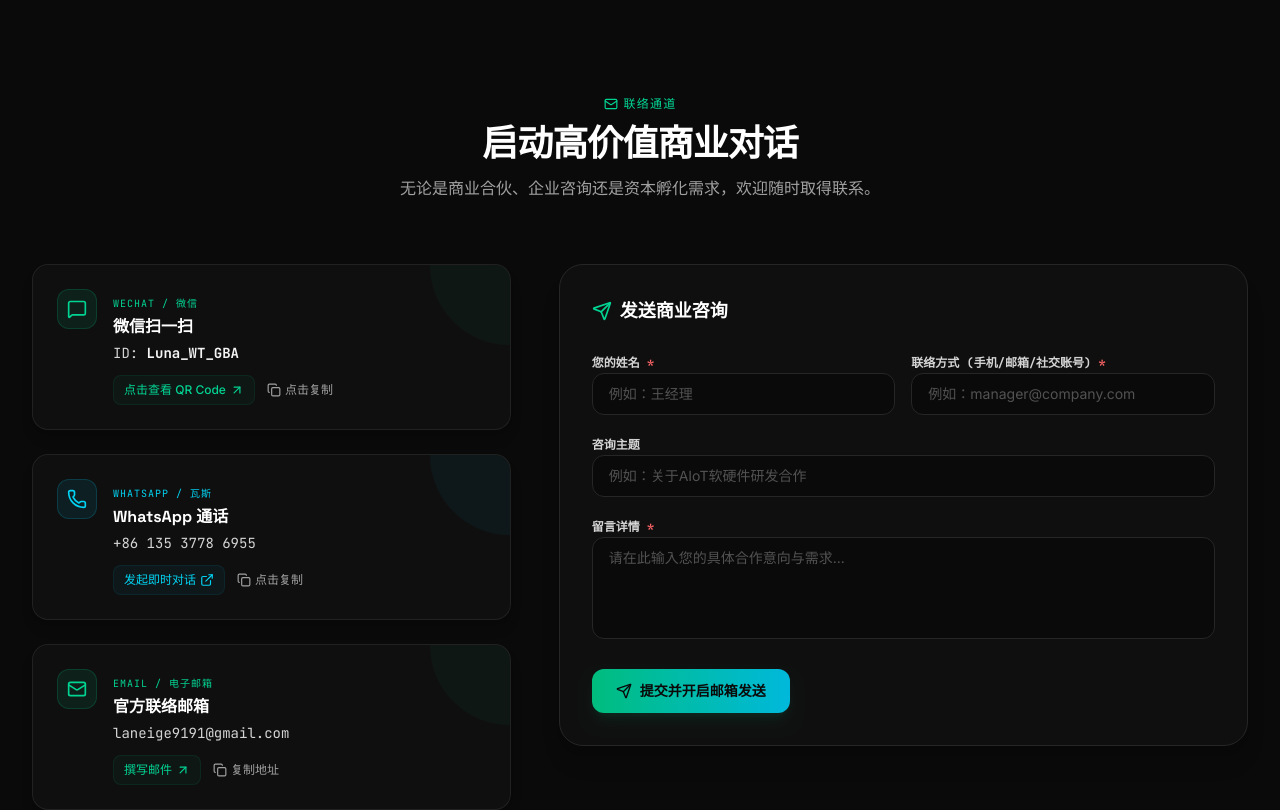
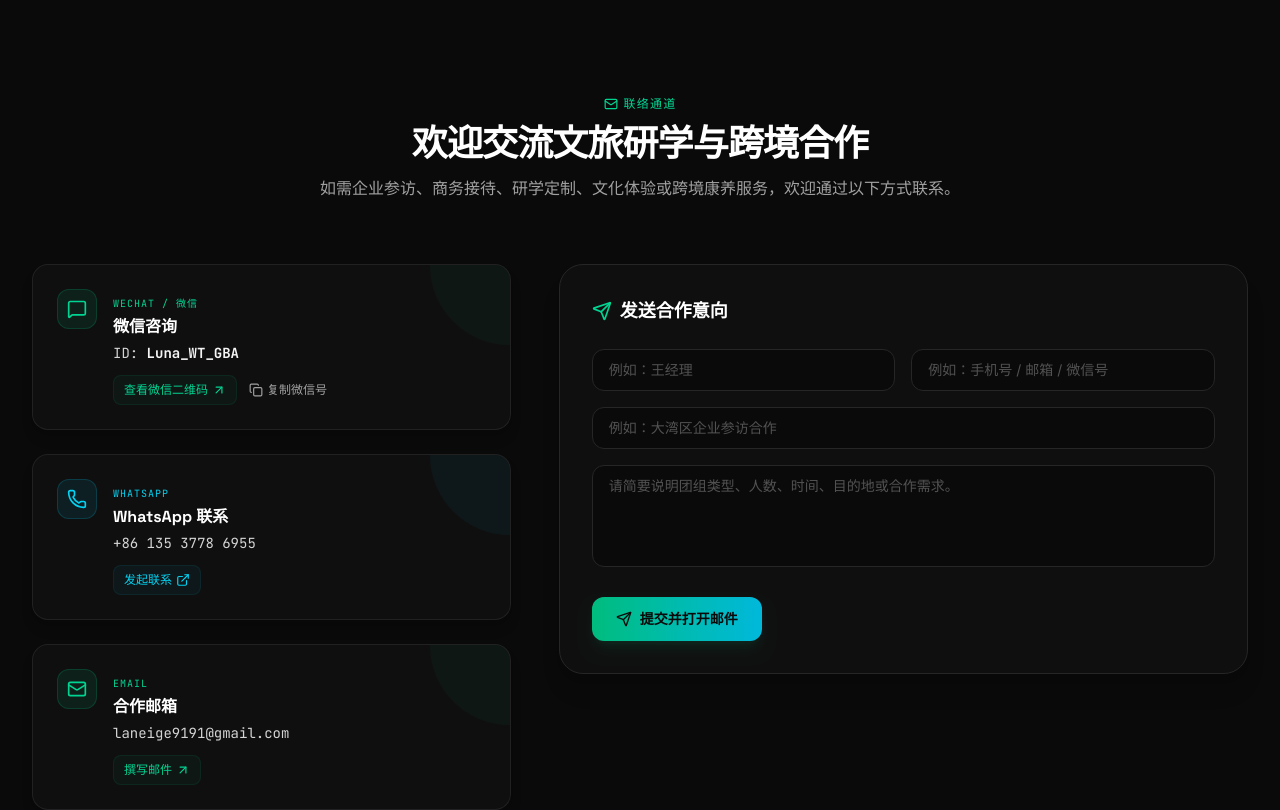
Before and after one commit to laneige9191/personal-fortfolio, a React (Vite) app: page / in a window 1280 px wide. Shown: the part 3740-4550 px from the top of the page. Built offline with nearby package versions, Linux system fonts and the light colour scheme; a web font is replaced by a local one.

Commit message:
Refine contact section copy

```diff
--- a/src/components/ContactSection.tsx
+++ b/src/components/ContactSection.tsx
@@ -20,8 +20,6 @@ export const ContactSection: React.FC<ContactSectionProps> = ({
 }) => {
   const [copiedField, setCopiedField] = useState<string | null>(null);
   const [isWeChatOpen, setIsWeChatOpen] = useState(false);
-
-  // Contact Form State
   const [formName, setFormName] = useState('');
   const [formContact, setFormContact] = useState('');
   const [formSubject, setFormSubject] = useState('');
@@ -40,57 +38,47 @@ export const ContactSection: React.FC<ContactSectionProps> = ({
     if (!formName || !formMessage || !formContact) return;
 
     setIsSubmitting(true);
-
-    // Simulate safe transit / loading feedback
     setTimeout(() => {
       setIsSubmitting(false);
       setSubmitSuccess(true);
-
-      // Create a native prefilled mailto link for direct execution
-      const subjectText = encodeURIComponent(`[Business Consultation] ${formSubject || 'Inquiry from Portfolio'}`);
-      const bodyText = encodeURIComponent(
-        `Hi Alex,\n\n${formMessage}\n\n---\nSender Details:\nName: ${formName}\nContact Info: ${formContact}`
-      );
-
-      const mailtoUrl = `mailto:${contactInfo.email}?subject=${subjectText}&body=${bodyText}`;
-
-      // Open in a new window/applet frame safely
-      window.location.href = mailtoUrl;
-
-      // Clear form states on success after feedback
+      const subjectText = encodeURIComponent(`[文旅研学合作咨询] ${formSubject || '来自个人网站的合作咨询'}`);
+      const bodyText = encodeURIComponent(`于丽娜您好：\n\n${formMessage}\n\n---\n联系人：${formName}\n联系方式：${formContact}`);
+      window.location.href = `mailto:${contactInfo.email}?subject=${subjectText}&body=${bodyText}`;
       setFormName('');
       setFormContact('');
       setFormSubject('');
       setFormMessage('');
-
       setTimeout(() => setSubmitSuccess(false), 5000);
-    }, 1200);
+    }, 800);
   };
 
   const text = {
-    title: { zh: '联络通道', en: 'CONNECT CHANNELS' } as TranslationSet,
-    heading: { zh: '启动高价值商业对话', en: 'Initiate High-Value Dialogue' } as TranslationSet,
-    sub: { zh: '无论是商业合伙、企业咨询还是资本孵化需求，欢迎随时取得联系。', en: 'Reach out for corporate advisory, technology venture partnerships, or capital incubation.' } as TranslationSet,
-    formTitle: { zh: '发送商业咨询', en: 'Direct Inquiry Builder' } as TranslationSet,
+    title: { zh: '联络通道', en: 'CONTACT' } as TranslationSet,
+    heading: { zh: '欢迎交流文旅研学与跨境合作', en: 'Start a Cultural Tourism Conversation' } as TranslationSet,
+    sub: {
+      zh: '如需企业参访、商务接待、研学定制、文化体验或跨境康养服务，欢迎通过以下方式联系。',
+      en: 'Reach out for corporate visits, business hosting, study-tour design, cultural experiences, or cross-border wellness programs.',
+    } as TranslationSet,
+    formTitle: { zh: '发送合作意向', en: 'Send an Inquiry' } as TranslationSet,
     nameLabel: { zh: '您的姓名', en: 'Your Name' } as TranslationSet,
-    contactLabel: { zh: '联络方式 (手机/邮箱/社交账号)', en: 'Your Contact Details (Phone/Email/Social)' } as TranslationSet,
-    subjectLabel: { zh: '咨询主题', en: 'Topic / Subject' } as TranslationSet,
-    messageLabel: { zh: '留言详情', en: 'Message Details' } as TranslationSet,
+    contactLabel: { zh: '联系方式', en: 'Contact Details' } as TranslationSet,
+    subjectLabel: { zh: '合作主题', en: 'Topic' } as TranslationSet,
+    messageLabel: { zh: '需求说明', en: 'Message' } as TranslationSet,
     placeholderName: { zh: '例如：王经理', en: 'e.g., Jane Doe' } as TranslationSet,
-    placeholderContact: { zh: '例如：manager@company.com', en: 'e.g., manager@company.com' } as TranslationSet,
-    placeholderSubject: { zh: '例如：关于AIoT软硬件研发合作', en: 'e.g., IoT smart hardware partnership inquiry' } as TranslationSet,
-    placeholderMessage: { zh: '请在此输入您的具体合作意向与需求...', en: 'Describe your requirements or partnership details...' } as TranslationSet,
-    submitBtn: { zh: '提交并开启邮箱发送', en: 'Submit & Prepare Email' } as TranslationSet,
-    submitting: { zh: '正在生成邮件草稿...', en: 'Generating Email Draft...' } as TranslationSet,
-    successMsg: { zh: '留言成功！已为您打开系统邮箱客户端发送。', en: 'Success! Your email client has been prepared.' } as TranslationSet,
-    clickCopy: { zh: '点击复制', en: 'Copy ID' } as TranslationSet,
-    clickOpen: { zh: '点击查看 QR Code', en: 'View QR Code' } as TranslationSet,
-    chatNow: { zh: '发起即时对话', en: 'Message Now' } as TranslationSet,
+    placeholderContact: { zh: '例如：手机号 / 邮箱 / 微信号', en: 'Phone / Email / WeChat' } as TranslationSet,
+    placeholderSubject: { zh: '例如：大湾区企业参访合作', en: 'e.g., GBA corporate visit program' } as TranslationSet,
+    placeholderMessage: { zh: '请简要说明团组类型、人数、时间、目的地或合作需求。', en: 'Briefly describe your group, timing, destination, and collaboration needs.' } as TranslationSet,
+    submitBtn: { zh: '提交并打开邮件', en: 'Prepare Email' } as TranslationSet,
+    submitting: { zh: '正在整理邮件内容...', en: 'Preparing Email...' } as TranslationSet,
+    successMsg: { zh: '已为您打开邮件客户端，请确认后发送。', en: 'Your email client is ready. Please review and send.' } as TranslationSet,
+    clickCopy: { zh: '复制微信号', en: 'Copy ID' } as TranslationSet,
+    clickOpen: { zh: '查看微信二维码', en: 'View QR Code' } as TranslationSet,
+    chatNow: { zh: '发起联系', en: 'Message Now' } as TranslationSet,
+    copied: { zh: '已复制', en: 'Copied' } as TranslationSet,
   };
 
   return (
     <section id="contact" className="py-16 md:py-24">
-      {/* Section Header */}
       <div className="max-w-2xl mx-auto text-center mb-16 space-y-3">
         <span className="text-xs font-mono tracking-widest text-emerald-400 uppercase flex items-center justify-center gap-1.5">
           <Mail className="w-3.5 h-3.5" />
@@ -105,9 +93,7 @@ export const ContactSection: React.FC<ContactSectionProps> = ({
       </div>
 
       <div className="grid grid-cols-1 lg:grid-cols-12 gap-12 items-start">
-        {/* Left: Contact Channels Cards */}
         <div className="lg:col-span-5 space-y-6">
-          {/* Card 1: WeChat */}
           <div className="group relative overflow-hidden rounded-2xl bg-neutral-900/40 border border-neutral-800/80 p-6 shadow-lg hover:border-neutral-700/80 transition-all duration-300">
             <div className="absolute top-0 right-0 w-20 h-20 bg-emerald-500/5 rounded-bl-full pointer-events-none" />
             <div className="flex items-start gap-4">
@@ -116,28 +102,20 @@ export const ContactSection: React.FC<ContactSectionProps> = ({
               </div>
               <div className="flex-1 min-w-0">
                 <span className="text-[10px] font-mono tracking-widest text-emerald-400 uppercase">WECHAT / 微信</span>
-                <h4 className="text-base font-bold text-white mt-0.5 font-display">微信扫一扫</h4>
+                <h4 className="text-base font-bold text-white mt-0.5 font-display">微信咨询</h4>
                 <p className="text-sm font-mono text-neutral-300 mt-1 mb-3">
                   ID: <span className="text-neutral-100 font-semibold">{contactInfo.wechatId}</span>
                 </p>
-
-                {/* WeChat Interactive Options */}
                 <div className="flex gap-3">
-                  <button
-                    onClick={() => setIsWeChatOpen(true)}
-                    className="inline-flex items-center gap-1 text-xs font-medium text-emerald-400 hover:text-emerald-300 transition-colors bg-emerald-500/5 px-2.5 py-1.5 rounded-lg border border-emerald-500/10 cursor-pointer"
-                  >
+                  <button onClick={() => setIsWeChatOpen(true)} className="inline-flex items-center gap-1 text-xs font-medium text-emerald-400 hover:text-emerald-300 transition-colors bg-emerald-500/5 px-2.5 py-1.5 rounded-lg border border-emerald-500/10 cursor-pointer">
                     <span>{text.clickOpen[language]}</span>
                     <ArrowUpRight className="w-3.5 h-3.5" />
                   </button>
-                  <button
-                    onClick={() => handleCopy(contactInfo.wechatId, 'wechat')}
-                    className="inline-flex items-center gap-1 text-xs font-medium text-neutral-400 hover:text-neutral-200 transition-colors cursor-pointer"
-                  >
+                  <button onClick={() => handleCopy(contactInfo.wechatId, 'wechat')} className="inline-flex items-center gap-1 text-xs font-medium text-neutral-400 hover:text-neutral-200 transition-colors cursor-pointer">
                     {copiedField === 'wechat' ? (
                       <>
                         <Check className="w-3.5 h-3.5 text-emerald-400" />
-                        <span className="text-emerald-400">已复制</span>
+                        <span className="text-emerald-400">{text.copied[language]}</span>
                       </>
                     ) : (
                       <>
@@ -151,7 +129,6 @@ export const ContactSection: React.FC<ContactSectionProps> = ({
             </div>
           </div>
 
-          {/* Card 2: WhatsApp */}
           <div className="group relative overflow-hidden rounded-2xl bg-neutral-900/40 border border-neutral-800/80 p-6 shadow-lg hover:border-neutral-700/80 transition-all duration-300">
             <div className="absolute top-0 right-0 w-20 h-20 bg-cyan-500/5 rounded-bl-full pointer-events-none" />
             <div className="flex items-start gap-4">
@@ -159,45 +136,17 @@ export const ContactSection: React.FC<ContactSectionProps> = ({
                 <Phone className="w-5 h-5" />
               </div>
               <div className="flex-1 min-w-0">
-                <span className="text-[10px] font-mono tracking-widest text-cyan-400 uppercase">WHATSAPP / 瓦斯</span>
-                <h4 className="text-base font-bold text-white mt-0.5 font-display">WhatsApp 通话</h4>
-                <p className="text-sm font-mono text-neutral-300 mt-1 mb-3">
-                  {contactInfo.whatsappNumber}
-                </p>
-
-                {/* WhatsApp Interactive Options */}
-                <div className="flex gap-3">
-                  <a
-                    href={contactInfo.whatsappUrl}
-                    target="_blank"
-                    rel="noreferrer"
-                    className="inline-flex items-center gap-1 text-xs font-medium text-cyan-400 hover:text-cyan-300 transition-colors bg-cyan-500/5 px-2.5 py-1.5 rounded-lg border border-cyan-500/10 cursor-pointer"
-                  >
+                <span className="text-[10px] font-mono tracking-widest text-cyan-400 uppercase">WHATSAPP</span>
+                <h4 className="text-base font-bold text-white mt-0.5 font-display">WhatsApp 联系</h4>
+                <p className="text-sm font-mono text-neutral-300 mt-1 mb-3">{contactInfo.whatsappNumber}</p>
+                <a href={contactInfo.whatsappUrl} target="_blank" rel="noreferrer" className="inline-flex items-center gap-1 text-xs font-medium text-cyan-400 hover:text-cyan-300 transition-colors bg-cyan-500/5 px-2.5 py-1.5 rounded-lg border border-cyan-500/10 cursor-pointer">
                   <span>{text.chatNow[language]}</span>
                   <ExternalLink className="w-3.5 h-3.5" />
                 </a>
-                  <button
-                    onClick={() => handleCopy(contactInfo.whatsappNumber, 'whatsapp')}
-                    className="inline-flex items-center gap-1 text-xs font-medium text-neutral-400 hover:text-neutral-200 transition-colors cursor-pointer"
-                  >
-                    {copiedField === 'whatsapp' ? (
-                      <>
-                        <Check className="w-3.5 h-3.5 text-emerald-400" />
-                        <span className="text-emerald-400">已复制</span>
-                      </>
-                    ) : (
-                      <>
-                        <Copy className="w-3.5 h-3.5" />
-                        <span>{text.clickCopy[language]}</span>
-                      </>
-                    )}
-                  </button>
-                </div>
               </div>
             </div>
           </div>
 
-          {/* Card 3: Email */}
           <div className="group relative overflow-hidden rounded-2xl bg-neutral-900/40 border border-neutral-800/80 p-6 shadow-lg hover:border-neutral-700/80 transition-all duration-300">
             <div className="absolute top-0 right-0 w-20 h-20 bg-emerald-500/5 rounded-bl-full pointer-events-none" />
             <div className="flex items-start gap-4">
@@ -205,146 +154,39 @@ export const ContactSection: React.FC<ContactSectionProps> = ({
                 <Mail className="w-5 h-5" />
               </div>
               <div className="flex-1 min-w-0">
-                <span className="text-[10px] font-mono tracking-widest text-emerald-400 uppercase">EMAIL / 电子邮箱</span>
-                <h4 className="text-base font-bold text-white mt-0.5 font-display">官方联络邮箱</h4>
-                <p className="text-sm font-mono text-neutral-300 mt-1 mb-3 truncate" title={contactInfo.email}>
-                  {contactInfo.email}
-                </p>
-
-                {/* Email Interactive Options */}
-                <div className="flex gap-3">
-                  <a
-                    href={`mailto:${contactInfo.email}`}
-                    className="inline-flex items-center gap-1 text-xs font-medium text-emerald-400 hover:text-emerald-300 transition-colors bg-emerald-500/5 px-2.5 py-1.5 rounded-lg border border-emerald-500/10 cursor-pointer"
-                  >
+                <span className="text-[10px] font-mono tracking-widest text-emerald-400 uppercase">EMAIL</span>
+                <h4 className="text-base font-bold text-white mt-0.5 font-display">合作邮箱</h4>
+                <p className="text-sm font-mono text-neutral-300 mt-1 mb-3 truncate" title={contactInfo.email}>{contactInfo.email}</p>
+                <a href={`mailto:${contactInfo.email}`} className="inline-flex items-center gap-1 text-xs font-medium text-emerald-400 hover:text-emerald-300 transition-colors bg-emerald-500/5 px-2.5 py-1.5 rounded-lg border border-emerald-500/10 cursor-pointer">
                   <span>{language === 'zh' ? '撰写邮件' : 'Compose Mail'}</span>
                   <ArrowUpRight className="w-3.5 h-3.5" />
                 </a>
-                  <button
-                    onClick={() => handleCopy(contactInfo.email, 'email')}
-                    className="inline-flex items-center gap-1 text-xs font-medium text-neutral-400 hover:text-neutral-200 transition-colors cursor-pointer"
-                  >
-                    {copiedField === 'email' ? (
-                      <>
-                        <Check className="w-3.5 h-3.5 text-emerald-400" />
-                        <span className="text-emerald-400">已复制</span>
-                      </>
-                    ) : (
-                      <>
-                        <Copy className="w-3.5 h-3.5" />
-                        <span>{language === 'zh' ? '复制地址' : 'Copy Email'}</span>
-                      </>
-                    )}
-                  </button>
-                </div>
               </div>
             </div>
           </div>
         </div>
 
-        {/* Right: Contact Composer Form */}
         <div className="lg:col-span-7">
           <div className="rounded-3xl bg-neutral-900/40 border border-neutral-800 p-6 md:p-8 shadow-xl relative">
             <h4 className="text-lg font-bold text-white mb-6 flex items-center gap-2 font-display">
               <Send className="w-5 h-5 text-emerald-400" />
               {text.formTitle[language]}
             </h4>
-
-            {/* Email form */}
             <form onSubmit={handleFormSubmit} className="space-y-4">
               <div className="grid grid-cols-1 md:grid-cols-2 gap-4">
-                {/* Name */}
-                <div className="space-y-1.5">
-                  <label className="text-xs font-semibold text-neutral-300 font-mono">
-                    {text.nameLabel[language]} <span className="text-red-400">*</span>
-                  </label>
-                  <input
-                    type="text"
-                    required
-                    value={formName}
-                    onChange={(e) => setFormName(e.target.value)}
-                    placeholder={text.placeholderName[language]}
-                    className="w-full bg-neutral-950 border border-neutral-800 rounded-xl px-4 py-2.5 text-sm text-white placeholder-neutral-600 focus:outline-none focus:border-emerald-500 transition-colors"
-                  />
+                <input required value={formName} onChange={(e) => setFormName(e.target.value)} placeholder={text.placeholderName[language]} aria-label={text.nameLabel[language]} className="w-full bg-neutral-950 border border-neutral-800 rounded-xl px-4 py-2.5 text-sm text-white placeholder-neutral-600 focus:outline-none focus:border-emerald-500 transition-colors" />
+                <input required value={formContact} onChange={(e) => setFormContact(e.target.value)} placeholder={text.placeholderContact[language]} aria-label={text.contactLabel[language]} className="w-full bg-neutral-950 border border-neutral-800 rounded-xl px-4 py-2.5 text-sm text-white placeholder-neutral-600 focus:outline-none focus:border-emerald-500 transition-colors" />
               </div>
-
-                {/* Contact Detail */}
-                <div className="space-y-1.5">
-                  <label className="text-xs font-semibold text-neutral-300 font-mono">
-                    {text.contactLabel[language]} <span className="text-red-400">*</span>
-                  </label>
-                  <input
-                    type="text"
-                    required
-                    value={formContact}
-                    onChange={(e) => setFormContact(e.target.value)}
-                    placeholder={text.placeholderContact[language]}
-                    className="w-full bg-neutral-950 border border-neutral-800 rounded-xl px-4 py-2.5 text-sm text-white placeholder-neutral-600 focus:outline-none focus:border-emerald-500 transition-colors"
-                  />
-                </div>
-              </div>
-
-              {/* Subject */}
-              <div className="space-y-1.5">
-                <label className="text-xs font-semibold text-neutral-300 font-mono">
-                  {text.subjectLabel[language]}
-                </label>
-                <input
-                  type="text"
-                  value={formSubject}
-                  onChange={(e) => setFormSubject(e.target.value)}
-                  placeholder={text.placeholderSubject[language]}
-                  className="w-full bg-neutral-950 border border-neutral-800 rounded-xl px-4 py-2.5 text-sm text-white placeholder-neutral-600 focus:outline-none focus:border-emerald-500 transition-colors"
-                />
-              </div>
-
-              {/* Message Details */}
-              <div className="space-y-1.5">
-                <label className="text-xs font-semibold text-neutral-300 font-mono">
-                  {text.messageLabel[language]} <span className="text-red-400">*</span>
-                </label>
-                <textarea
-                  required
-                  rows={4}
-                  value={formMessage}
-                  onChange={(e) => setFormMessage(e.target.value)}
-                  placeholder={text.placeholderMessage[language]}
-                  className="w-full bg-neutral-950 border border-neutral-800 rounded-xl px-4 py-2.5 text-sm text-white placeholder-neutral-600 focus:outline-none focus:border-emerald-500 transition-colors resize-none"
-                />
-              </div>
-
-              {/* Form Actions with animation feedback */}
+              <input value={formSubject} onChange={(e) => setFormSubject(e.target.value)} placeholder={text.placeholderSubject[language]} aria-label={text.subjectLabel[language]} className="w-full bg-neutral-950 border border-neutral-800 rounded-xl px-4 py-2.5 text-sm text-white placeholder-neutral-600 focus:outline-none focus:border-emerald-500 transition-colors" />
+              <textarea required rows={4} value={formMessage} onChange={(e) => setFormMessage(e.target.value)} placeholder={text.placeholderMessage[language]} aria-label={text.messageLabel[language]} className="w-full bg-neutral-950 border border-neutral-800 rounded-xl px-4 py-2.5 text-sm text-white placeholder-neutral-600 focus:outline-none focus:border-emerald-500 transition-colors resize-none" />
               <div className="pt-2 flex flex-col sm:flex-row items-center gap-4">
-                <button
-                  type="submit"
-                  disabled={isSubmitting}
-                  className="w-full sm:w-auto px-6 py-3 rounded-xl bg-gradient-to-r from-emerald-500 to-cyan-500 hover:opacity-90 disabled:bg-neutral-800 text-neutral-950 font-bold text-sm transition-all shadow-lg shadow-emerald-500/10 flex items-center justify-center gap-2 cursor-pointer"
-                >
-                  {isSubmitting ? (
-                    <>
-                      <svg className="animate-spin h-4 w-4 text-neutral-950" fill="none" viewBox="0 0 24 24">
-                        <circle className="opacity-25" cx="12" cy="12" r="10" stroke="currentColor" strokeWidth="4" />
-                        <path className="opacity-75" fill="currentColor" d="M4 12a8 8 0 018-8V0C5.373 0 0 5.373 0 12h4zm2 5.291A7.962 7.962 0 014 12H0c0 3.042 1.135 5.824 3 7.938l3-2.647z" />
-                      </svg>
-                      <span>{text.submitting[language]}</span>
-                    </>
-                  ) : (
-                    <>
+                <button type="submit" disabled={isSubmitting} className="w-full sm:w-auto px-6 py-3 rounded-xl bg-gradient-to-r from-emerald-500 to-cyan-500 hover:opacity-90 disabled:bg-neutral-800 text-neutral-950 font-bold text-sm transition-all shadow-lg shadow-emerald-500/10 flex items-center justify-center gap-2 cursor-pointer">
                   <Send className="w-4 h-4 text-neutral-950" />
-                      <span>{text.submitBtn[language]}</span>
-                    </>
-                  )}
+                  <span>{isSubmitting ? text.submitting[language] : text.submitBtn[language]}</span>
                 </button>
-
-                {/* Submit Feedback */}
                 <AnimatePresence>
                   {submitSuccess && (
-                    <motion.div
-                      initial={{ opacity: 0, x: 10 }}
-                      animate={{ opacity: 1, x: 0 }}
-                      exit={{ opacity: 0 }}
-                      className="text-xs font-medium text-emerald-400 bg-emerald-500/10 border border-emerald-500/20 px-3 py-2 rounded-xl"
-                    >
+                    <motion.div initial={{ opacity: 0, x: 10 }} animate={{ opacity: 1, x: 0 }} exit={{ opacity: 0 }} className="text-xs font-medium text-emerald-400 bg-emerald-500/10 border border-emerald-500/20 px-3 py-2 rounded-xl">
                       {text.successMsg[language]}
                     </motion.div>
                   )}
@@ -355,13 +197,7 @@ export const ContactSection: React.FC<ContactSectionProps> = ({
         </div>
       </div>
 
-      {/* Embedded WeChat QR Overlay Modal */}
-      <WeChatModal
-        isOpen={isWeChatOpen}
-        onClose={() => setIsWeChatOpen(false)}
-        wechatId={contactInfo.wechatId}
-        language={language}
-      />
+      <WeChatModal isOpen={isWeChatOpen} onClose={() => setIsWeChatOpen(false)} wechatId={contactInfo.wechatId} wechatQrUrl={contactInfo.wechatQrUrl} language={language} />
     </section>
   );
 };
```
Lines whose indentation alone changed are shown as unchanged.
